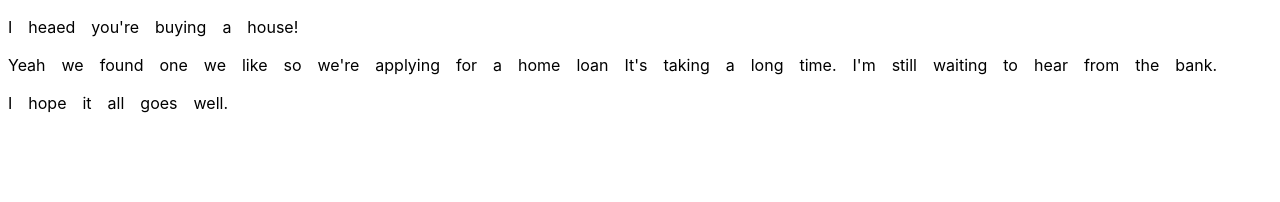
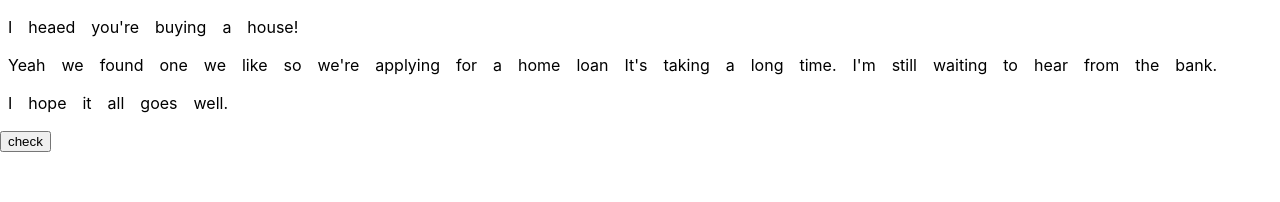
Before and after one commit to svirid132/simple_test_app, a React (Create React App) app: page / in a window 1280 px wide. Shown: the top 202 px of the page. Built offline with nearby package versions, Linux system fonts and the light colour scheme.

Commit message:
add logic

```diff
--- a/func.js
+++ b/func.js
@@ -65,4 +65,10 @@ console.log(res);
 let allIndex = getRightIndexs(indexSelects, indexRight);
 console.log(allIndex);
 
+const arr = [[1, 'val1'], [2, 'val2']];
+console.log(Object.fromEntries(arr));
+for (const [key, value] in Object.fromEntries(arr)) {
+    console.log(key, value);
+}
+
 // arr.map((value))//indexOf if 1 then +1 if -1 then -1
--- a/src/App.js
+++ b/src/App.js
@@ -1,16 +1,38 @@
 import './App.css';
 import {LineWords } from './SelectWord/SelectWord.js'
+import StarSlider from './StarSlider/StarSlider.js'
 import data from "./SelectWord/data.json";
 import React, {Component} from 'react';
 
 function createRightWordIndexs(words, rightWords) {
   const rightWordIndexs = new Array;
-  for (let i = 0; i < words.length; ++i) {
-    const findingIndex = rightWords.indexOf(words[i]);
+  for (let i = 0; i < rightWords.length; ++i) {
+    const findingIndex = words.indexOf(rightWords[i]);
     if (findingIndex !== -1) rightWordIndexs.push(findingIndex);
   }
 
   return rightWordIndexs;
+}
+
+function calcTestScore(selectLinesIndexs, rightLinesIndexs) {
+  let score=0;
+  let maxScore = 0;
+  for (let i = 0; i < selectLinesIndexs.length; ++i) {
+    const selectWordIndexs = selectLinesIndexs[i];
+    selectWordIndexs.forEach((isSelect, index) => {
+      if (isSelect) {
+        rightLinesIndexs[i].indexOf(index) === -1 ? --score : ++score;
+      }
+    });
+    maxScore += rightLinesIndexs[i].length;
+  }
+  return [Math.max(score, 0), maxScore];
+}
+
+const mode = {
+  'd': 'default',
+  'c': 'check',
+  's': 'solution'
 }
 
 class SelectWords extends Component {
@@ -21,41 +43,115 @@ class SelectWords extends Component {
       super(props);
 
       this.rightItemsIndexs = new Array(this.props.data.lines.length);
-
-      const selectItemsIndexs = new Array(this.props.data.lines.length);
       this.props.data.lines.forEach((line, index) => {
         this.rightItemsIndexs[index] = createRightWordIndexs(line.words, line.right);
-        const selectIndexs = new Array(line.words.length).fill(false);
-        selectItemsIndexs[index] = selectIndexs;
       });
-      this.state = {selectItemsIndexs: selectItemsIndexs};
+
+      const state = this.getDefaultState();
+      state['mode'] = 'd';
+      state['stars'] = 0;
+      state['numberOfStars'] = 0
+      console.log(state);
+      this.state = state;// 0: [words], 1: [words]
 
       this.handleClick = this.handleClick.bind(this);
+      this.handleClickBtn = this.handleClickBtn.bind(this);
   }
 
   handleClick(lineIndex, wordIndex) {
-    const selectItemsIndexs = this.state.selectItemsIndexs.slice();
-    selectItemsIndexs[lineIndex][wordIndex] = !selectItemsIndexs[lineIndex][wordIndex];
-    this.setState({selectItemsIndexs: selectItemsIndexs});
+    const selectItemIndexs = this.state[lineIndex].slice();
+    selectItemIndexs[wordIndex] = !selectItemIndexs[wordIndex];
+    const line = new Object();
+    line[lineIndex] = selectItemIndexs;
+    this.setState(line);
+  }
+
+  handleClickBtn(e) {
+    switch(e.target.name) {
+      case 'check':
+        const selectItemsIndexs = new Array(this.props.data.lines.length);
+        for (let i = 0; i < selectItemsIndexs.length; ++i) {
+            selectItemsIndexs[i] = this.state[i];
+        }
+        const [score, maxScore] = calcTestScore(selectItemsIndexs, this.rightItemsIndexs);
+        this.setState({
+          mode: 'c',
+          stars: score,
+          numberOfStars: maxScore
+          });
+          break;
+      case 'solution':
+          this.setState({mode: 's'});
+          break;
+      case 'reset':
+        const state = this.getDefaultState();
+        state['mode'] = 'd';
+        this.setState(state);
+        break;
+    }
+  }
+
+  getDefaultState() {
+    const selectItemsIndexs = new Array(this.props.data.lines.length);
+    this.props.data.lines.forEach((line, index) => {
+      const selectIndexs = new Array(line.words.length).fill(false);
+      selectItemsIndexs[index] = [index, selectIndexs];
+    });
+    return Object.fromEntries(selectItemsIndexs);
+  }
+
+  getBtns(mode) {
+    console.log('this ' + mode);
+    switch(mode) {
+      case 'd':
+        return <button name='check' onClick={this.handleClickBtn}>check</button>
+      case 'c':
+        return (
+        <ul>
+          <li key={0}><button name='reset' onClick={this.handleClickBtn}>reset</button></li>
+          <li key={1}><button name='solution' onClick={this.handleClickBtn}>solution</button></li>
+        </ul>);
+      case 's':
+        return <button name='reset' onClick={this.handleClickBtn}>reset</button>
+      default:
+        return <p>not button</p>
+    }
   }
 
   render() {
 
-console.log('this.state.selectItemsIndexs: ' + this.state.selectItemsIndexs[0]);
+    console.log('line - this.state[0]: ' + this.state[0]);
 
-    const LinesWords = this.props.data.lines.map((line,index) => {
+    let mode;
+    switch(this.state.mode) {
+      case 'd':
+        mode = 'd';
+        break;
+      case 'c':
+        mode = 'r';
+        break;
+      case 's':
+        mode = 's';
+        break;
+    }
+
+    const linesWords = this.props.data.lines.map((line, index) => {
       return <LineWords key={index}
         simpleWords={line.words}
-        rightWordIndexs={this.rightItemsIndexs}
-        modeLineWords={'d'}
-        selectIndexs = {this.state.selectItemsIndexs[index]}
+        rightWordIndexs={this.rightItemsIndexs[index]}
+        modeLineWords={mode}
+        selectIndexs = {this.state[index]}
         onClick={(wordIndex) => this.handleClick(index, wordIndex)}
      />
     });
 
+    const btns = this.getBtns(this.state.mode);
+
     return (
       <div>
-        {LinesWords}
+        {linesWords}
+        {btns}
+        {this.state.mode !== 'd' ? <StarSlider fillStar = {this.state.stars} countStar = {this.state.numberOfStars}/> : null}
       </div>
     );
   }
@@ -66,8 +162,6 @@ function App() {
       // <TaskBorder >
       //   <SelectWords data = {dataForSelectWord}/>
       // </TaskBorder>
-
-
 
       <SelectWords data={data} />
 
--- a/src/StarSlider/StarSlider.js
+++ b/src/StarSlider/StarSlider.js
@@ -55,7 +55,7 @@ class StarSlider extends React.Component {
                 <div className="border">
                     <Scale className="scale" widthScale={this.widthScale} isViewProgres={this.state.isViewProgres} progresScale={this.progresScale}/>
                     <Star className="star" isFillStar={this.state.isFillStar}/>
-                    <span className="counter">{this.props.fillStar}<span class="seperate">/</span>{this.props.countStar}</span>
+                    <span className="counter">{this.props.fillStar}<span className="seperate">/</span>{this.props.countStar}</span>
                 </div>
             </div>
         )
```
Also changed, not shown: codeBase.js (+9 -0 lines).
